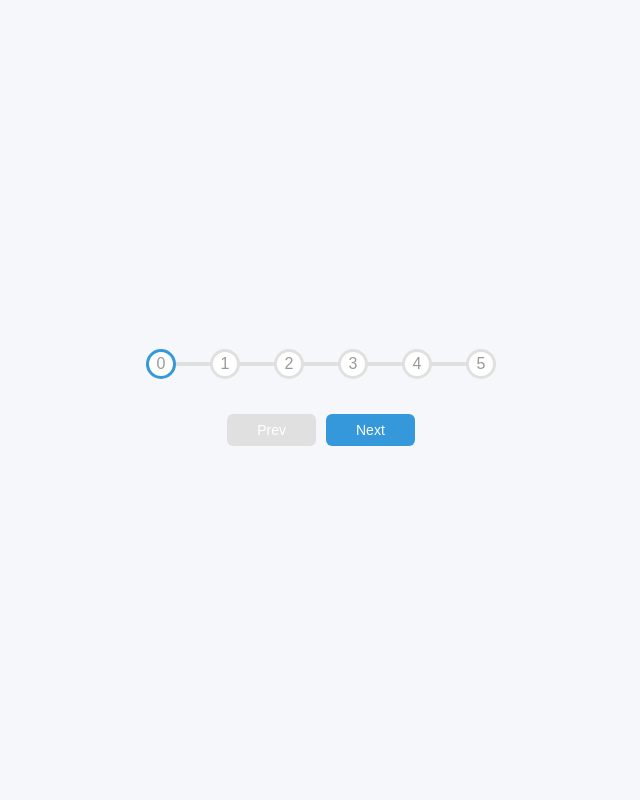
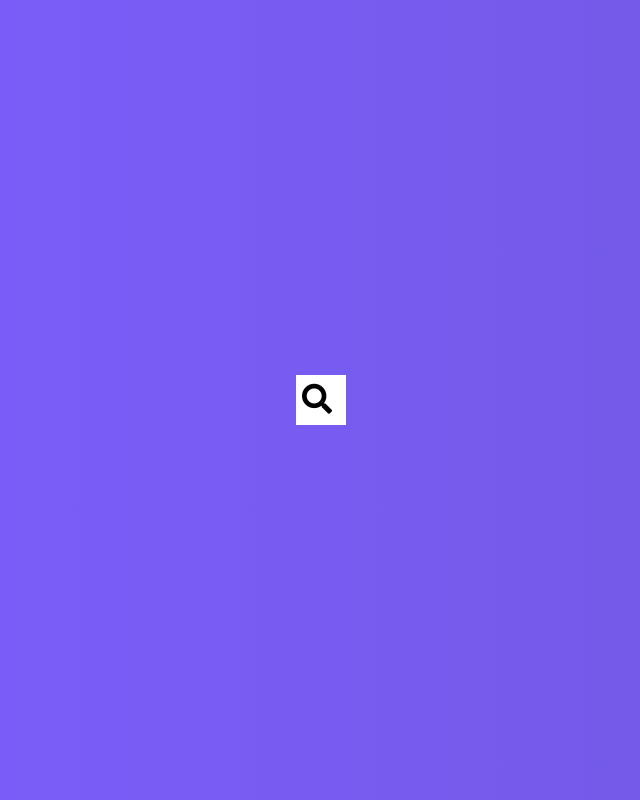
Before and after one commit to wintertwinkle/50-projects-in-react, a React (Create React App) app: page / in a window 1280 px wide. Shown: the whole page, without its empty margins (319-959 px from the left). Built offline with nearby package versions, Linux system fonts and the light colour scheme; a web font is replaced by a local one.

Commit message:
finished hidden-search-widget

```diff
--- a/src/App.js
+++ b/src/App.js
@@ -1,9 +1,9 @@
-import ProgressSteps from "./components/progress-steps"
+import HiddenSearchWidget from "./components/hidden-search-widget"
 
 export default function App(props) {
   return (
     <div>
-      <ProgressSteps circles={6} />
+      <HiddenSearchWidget />
     </div>
   )
 }
--- /dev/null
+++ b/src/components/hidden-search-widget/index.js
@@ -0,0 +1,51 @@
+import React, { Component } from "react"
+import "./style/index"
+
+export default class HiddenSearchWidget extends Component {
+  constructor(props) {
+    super(props)
+    // method binding
+    this.handleClick = this.handleClick.bind(this)
+    this.utilizeFocus = this.utilizeFocus.bind(this)
+    // state
+    this.state = {
+      serachBarIsExpand: false,
+    }
+    // inputFocus
+    this.inputFocus = this.utilizeFocus()
+  }
+
+  // EventHandler
+  handleClick() {
+    console.log(`btn clicked`)
+    this.inputFocus.setFocus()
+    this.setState({
+      serachBarIsExpand: !this.state.serachBarIsExpand,
+    })
+  }
+  utilizeFocus() {
+    const ref = React.createRef()
+    const setFocus = () => {
+      ref.current && ref.current.focus()
+    }
+
+    return { setFocus, ref }
+  }
+
+  render() {
+    const expand = this.state.serachBarIsExpand
+    return (
+      <div className={`search ${expand ? "active" : ""}`}>
+        <input
+          type="text"
+          className="input"
+          placeholder="Search..."
+          ref={this.inputFocus.ref}
+        />
+        <button className="btn" onClick={this.handleClick}>
+          <i className="fas fa-search"></i>
+        </button>
+      </div>
+    )
+  }
+}
--- /dev/null
+++ b/src/components/hidden-search-widget/style/index.css
@@ -0,0 +1,59 @@
+@import url("https://fonts.googleapis.com/css2?family=Roboto:ital,wght@0,700;1,400&display=swap");
+
+/* fonticon */
+@import url("https://cdnjs.cloudflare.com/ajax/libs/font-awesome/5.15.2/css/all.min.css");
+
+* {
+  box-sizing: border-box;
+}
+
+body {
+  background-image: linear-gradient(90deg, #7d5fff, #7158e2);
+  font-family: "Roboto", sans-serif;
+  display: flex;
+  align-items: center;
+  justify-content: center;
+  height: 100vh;
+  overflow: hidden;
+  margin: 0;
+}
+
+.search {
+  position: relative;
+  height: 50px;
+}
+
+.search .input {
+  background-color: #fff;
+  border: 0;
+  font-size: 18px;
+  padding: 15px;
+  height: 50px;
+  width: 50px;
+  transition: width 0.3s ease;
+}
+
+.search .btn {
+  background-color: #fff;
+  border: 0;
+  font-size: 30px;
+  position: absolute;
+  top: 0;
+  left: 0;
+  height: 50px;
+  transition: transform 0.3s ease;
+  cursor: pointer;
+}
+
+.search .btn:focus,
+.search .input:focus {
+  outline: none;
+}
+
+.search.active .input {
+  width: 200px;
+}
+
+.search.active .btn {
+  transform: translateX(198px);
+}
--- /dev/null
+++ b/src/components/hidden-search-widget/style/index.js
@@ -0,0 +1 @@
+import "./index.css"
```
